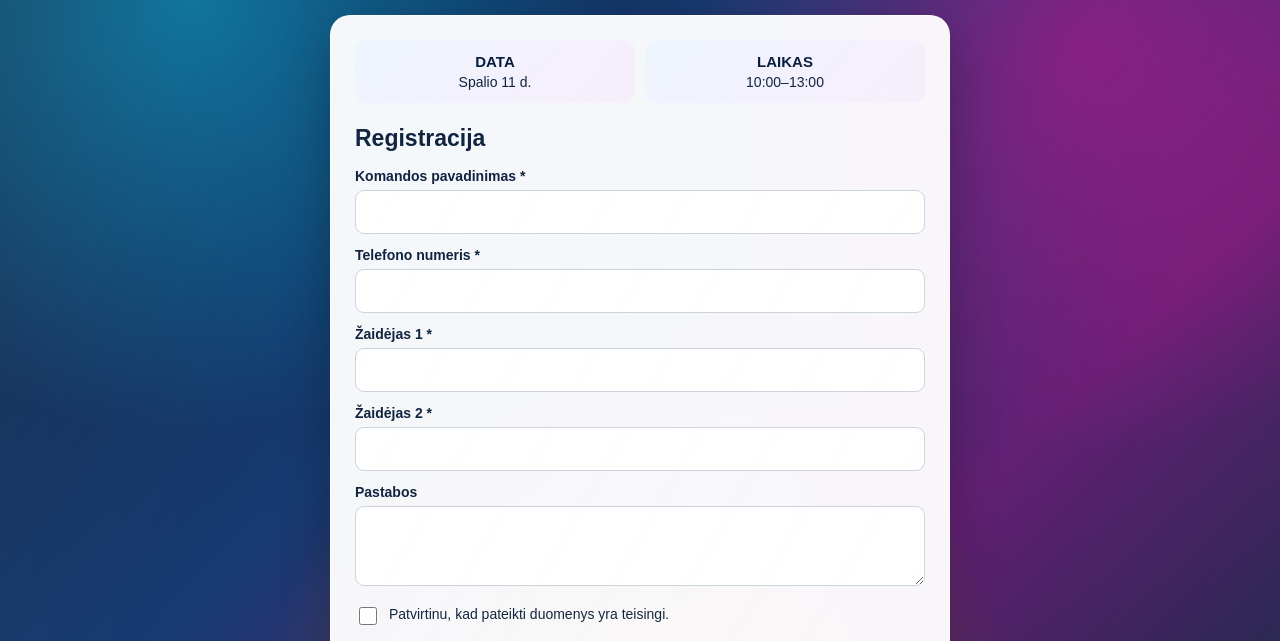
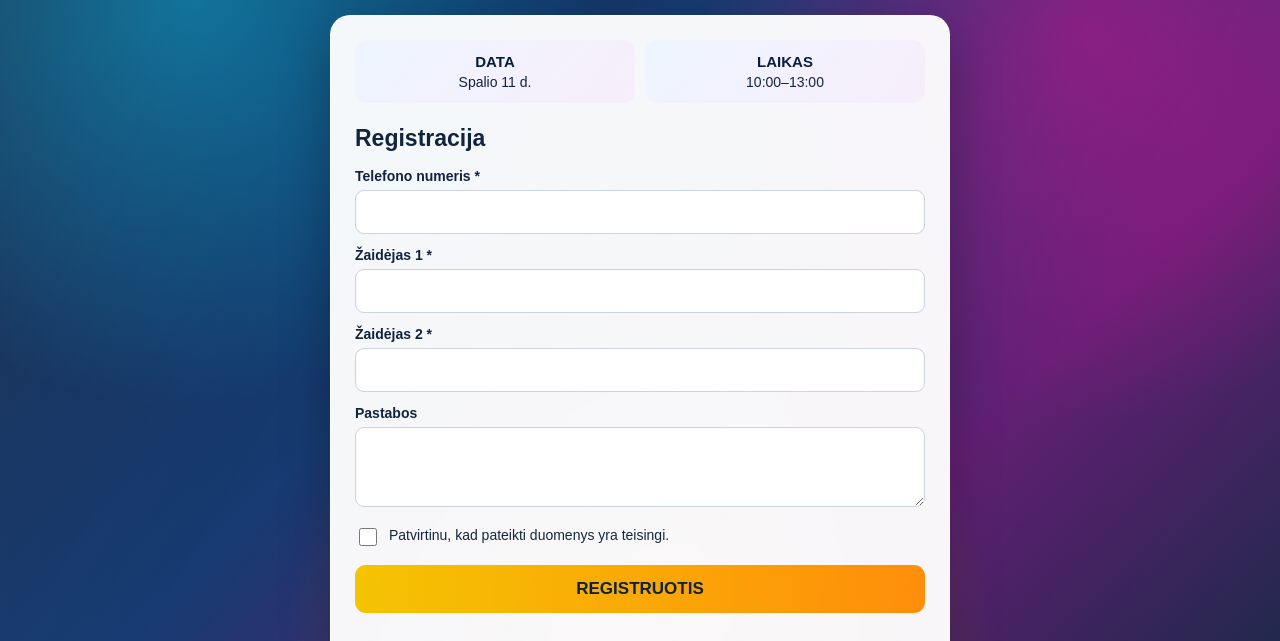
Before and after one commit to arturasbekis-png/Elite-turnyras, a plain HTML site: page index.html in a window 1280 px wide. Shown: the part 144-785 px from the top of the page. Drawn offline with Linux system fonts and the light colour scheme.

Commit message:
Add files via upload

```diff
--- a/index.html
+++ b/index.html
@@ -68,34 +68,28 @@ button:disabled{opacity:.65;cursor:wait}
 
   <h2>Registracija</h2>
 
-  <form id="registrationForm" action="https://formsubmit.co/arturas.bekis@gmail.com" method="POST">
+  <form id="registrationForm" action="https://formspree.io/f/moevkzpp" method="POST">
     <input type="hidden" name="_subject" value="Nauja ELITE turnyro registracija">
-    <input type="hidden" name="_next" value="https://auksma-turnyras.netlify.app/aciu.html">
-    <input type="hidden" name="_template" value="table">
-    <input type="hidden" name="_captcha" value="false">
-    <input type="text" name="_honey" style="display:none">
-
-    <label for="team">Komandos pavadinimas *</label>
-    <input id="team" name="Komandos pavadinimas" type="text" required>
+    <input type="hidden" name="_next" value="https://arturasbekis-png.github.io/elite-turnyras/aciu.html">
 
     <label for="phone">Telefono numeris *</label>
-    <input id="phone" name="Telefono numeris" type="tel" required>
+    <input id="phone" name="phone" type="tel" required>
 
     <label for="player1">Žaidėjas 1 *</label>
-    <input id="player1" name="Žaidėjas 1" type="text" required>
+    <input id="player1" name="player1" type="text" required>
 
     <label for="player2">Žaidėjas 2 *</label>
-    <input id="player2" name="Žaidėjas 2" type="text" required>
+    <input id="player2" name="player2" type="text" required>
 
     <label for="notes">Pastabos</label>
-    <textarea id="notes" name="Pastabos"></textarea>
+    <textarea id="notes" name="notes"></textarea>
 
     <label class="consent">
       <input type="checkbox" name="Sutikimas" value="Taip" required>
       <span>Patvirtinu, kad pateikti duomenys yra teisingi.</span>
     </label>
 
-    <button id="submitBtn" type="submit">REGISTRUOTI KOMANDĄ</button>
+    <button id="submitBtn" type="submit">REGISTRUOTIS</button>
     <div id="status" class="status" aria-live="polite"></div>
     <div class="note">Registracija bus išsiųsta turnyro organizatoriui.</div>
   </form>
@@ -107,6 +101,7 @@ button:disabled{opacity:.65;cursor:wait}
 const form=document.getElementById('registrationForm');
 const btn=document.getElementById('submitBtn');
 const status=document.getElementById('status');
+
 form.addEventListener('submit',()=>{
   if(!form.checkValidity()) return;
   btn.disabled=true;
```
